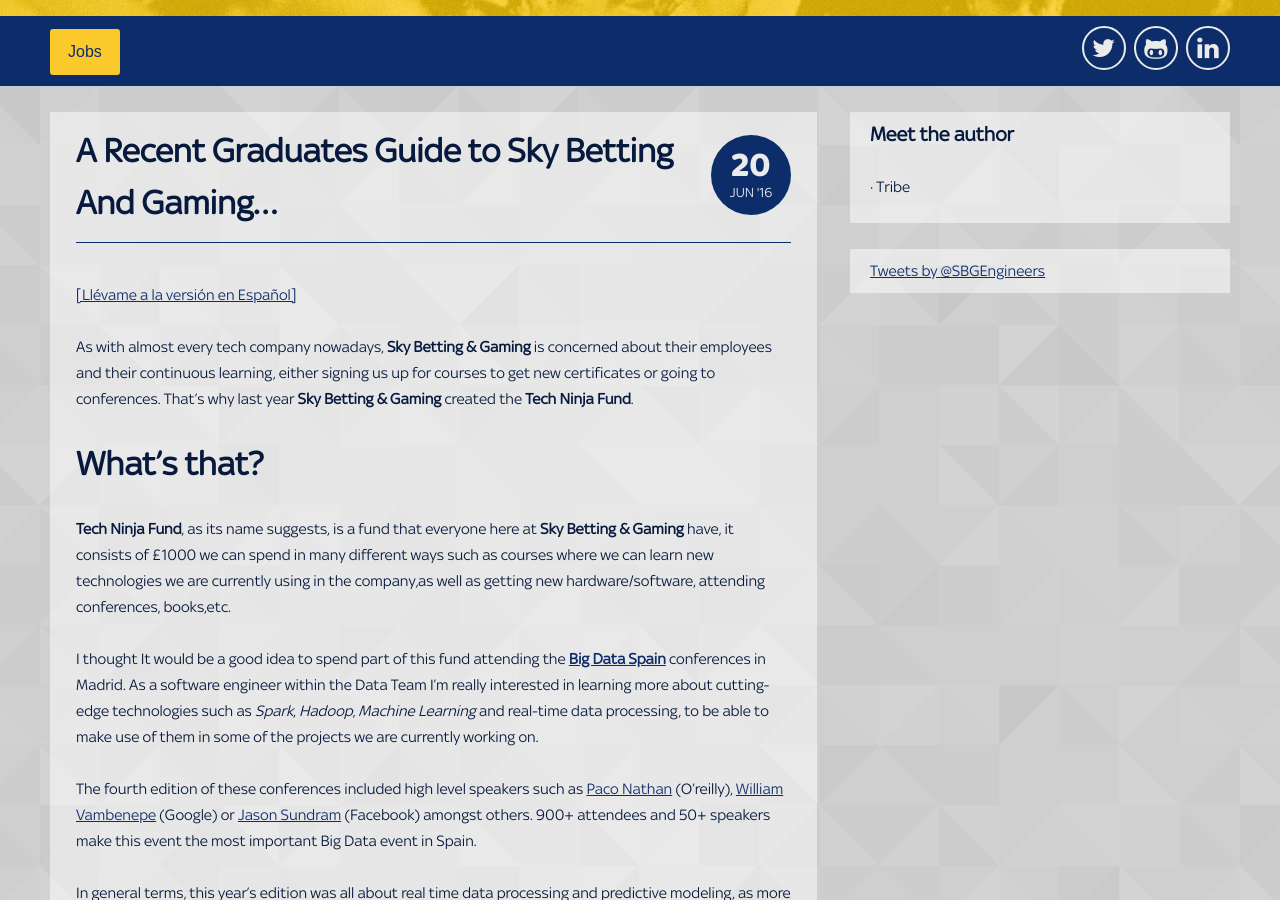
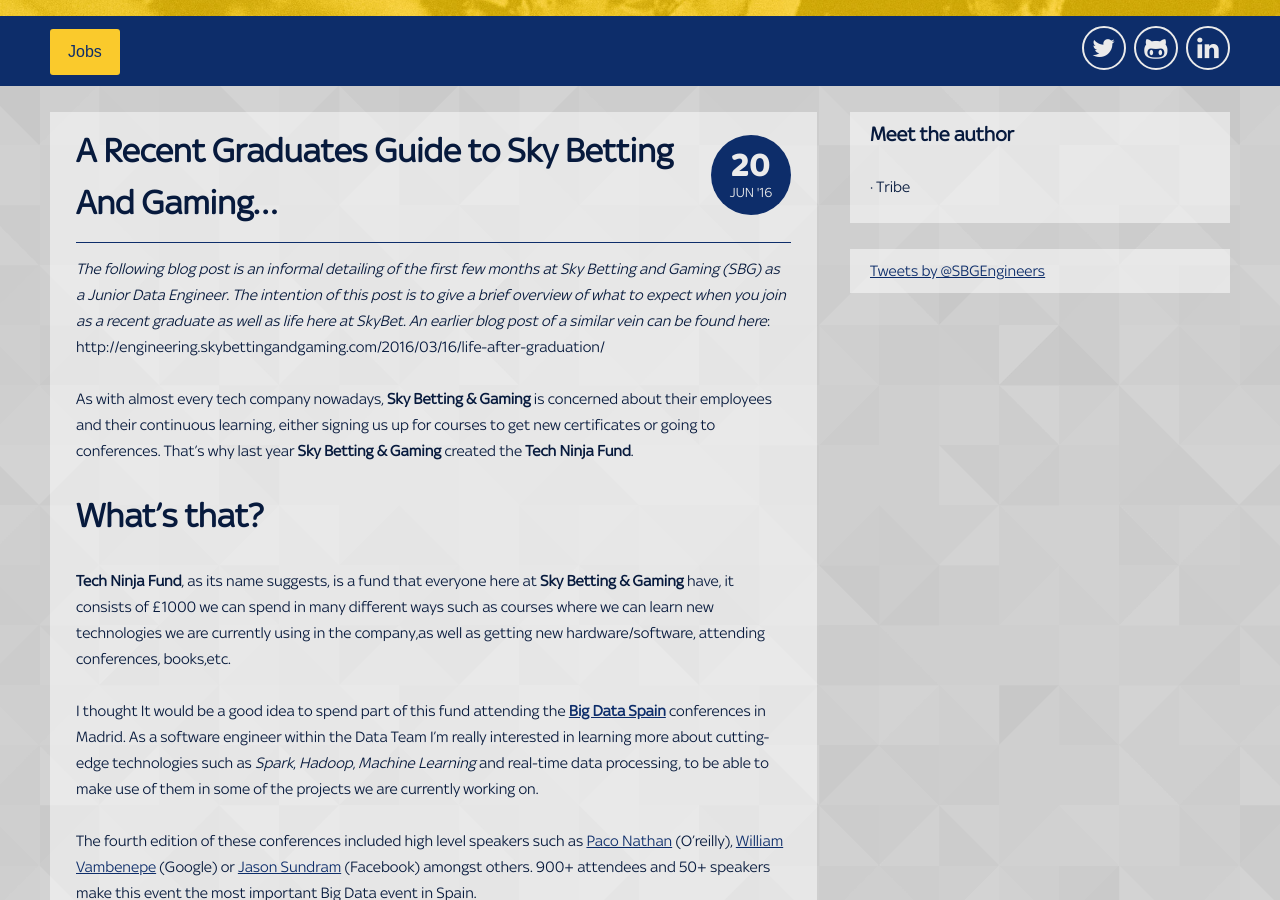
Before and after one commit to skybet/skybet.github.io, a Jekyll site: the page built from _posts/2016-06-20-recent-graduate-at-skybet.md, in a window 1280 px wide and 900 px high, scrolled down 334 px. Built offline with Jekyll 4.4.1, drawn with Linux system fonts in a browser that asks for light colours; nearby versions of some CDN libraries; some web fonts are replaced; comment, search, counter and statistics services are not loaded.

Commit message:
Update 2016-06-20-recent-graduate-at-skybet.md

```diff
--- a/_posts/2016-06-20-recent-graduate-at-skybet.md
+++ b/_posts/2016-06-20-recent-graduate-at-skybet.md
@@ -9,8 +9,10 @@
 ---
 
 <a name="english"></a>
+_The following blog post is an informal detailing of the first few months at Sky Betting and Gaming (SBG) as a Junior Data Engineer. The intention of this post is to give a brief overview of what to expect when you join as a recent graduate as well as life here at SkyBet. An earlier blog post of a similar vein can be found
+here_:
+http://engineering.skybettingandgaming.com/2016/03/16/life-after-graduation/
 
-<a href="#spanish">[Llévame a la versión en Español]</a>
 
 As with almost every tech company nowadays, **Sky Betting & Gaming** is concerned about their employees and their continuous learning, either signing us up for courses to get new certificates or going to conferences.
 That's why last year **Sky Betting & Gaming** created the **Tech Ninja Fund**.
```
